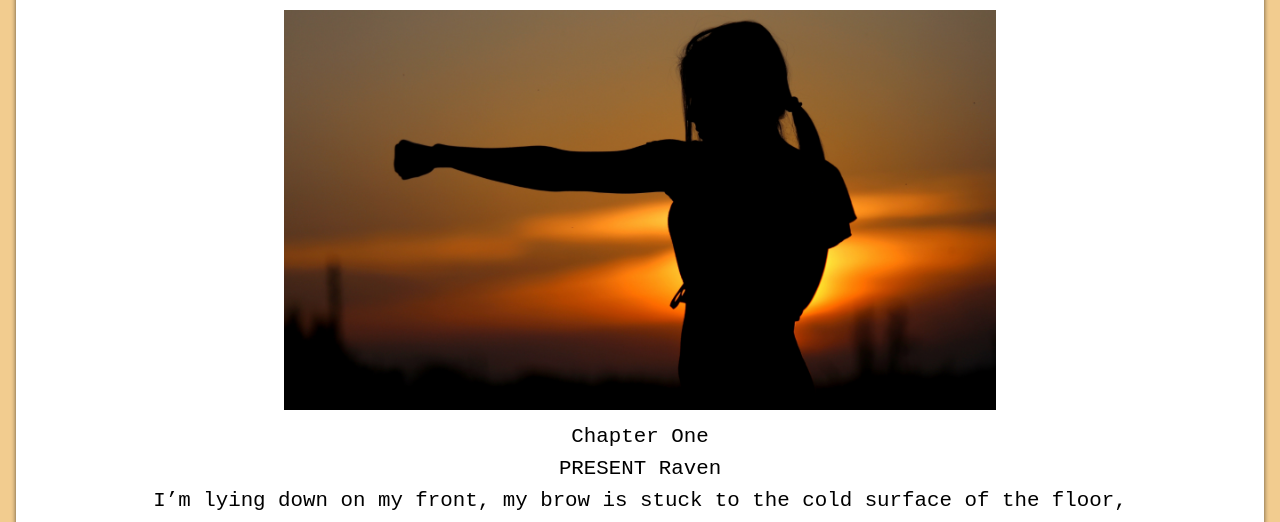
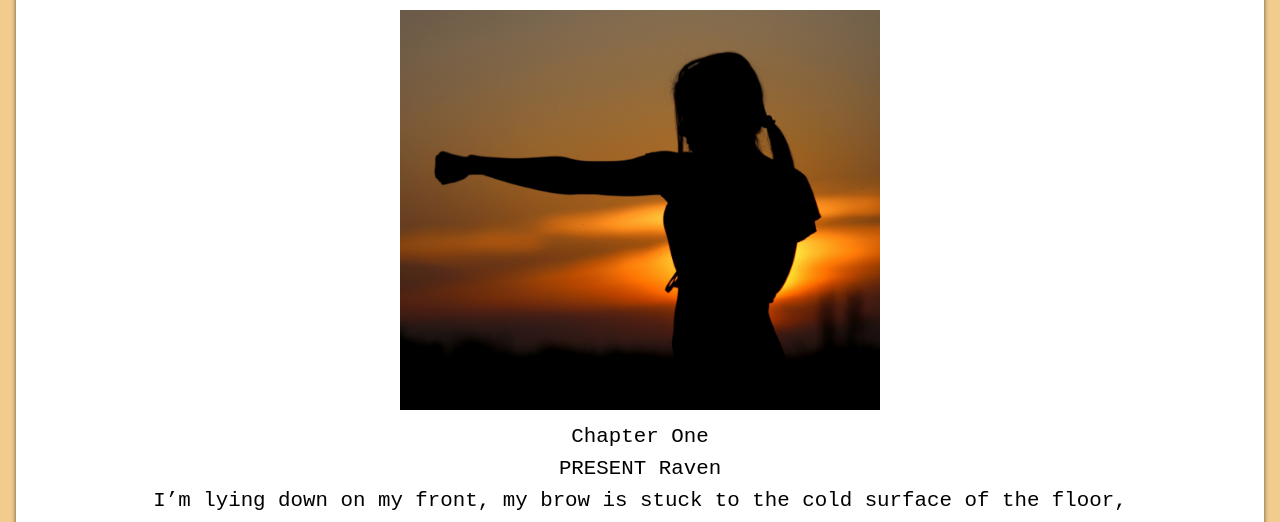
Before and after one commit to AbderrahmanAboumouslim/boxob-blog, an Eleventy site: page src/post/2021-07-03-the-defender.md in a window 1280 px wide. Shown: the part 278-800 px from the top of the page. Built offline with nearby package versions, Linux system fonts and the light colour scheme; Eleventy itself is replaced by a stand-in of ours; files that its build step writes are made by us from their sources.

Commit message:
Update Blog “2021-07-03-the-defender”

```diff
--- a/src/post/2021-07-03-the-defender.md
+++ b/src/post/2021-07-03-the-defender.md
@@ -11,7 +11,7 @@ author: Rokinos
 date: 2021-07-03T17:45:46.006Z
 tags:
   - post
-image: /assets/post/untitled-design-3-.png
+image: /assets/post/untitled-design-4-.png
 ---
 Chapter One
 
```
Also changed, not shown: public/assets/post/untitled-design-4-.png (added).
